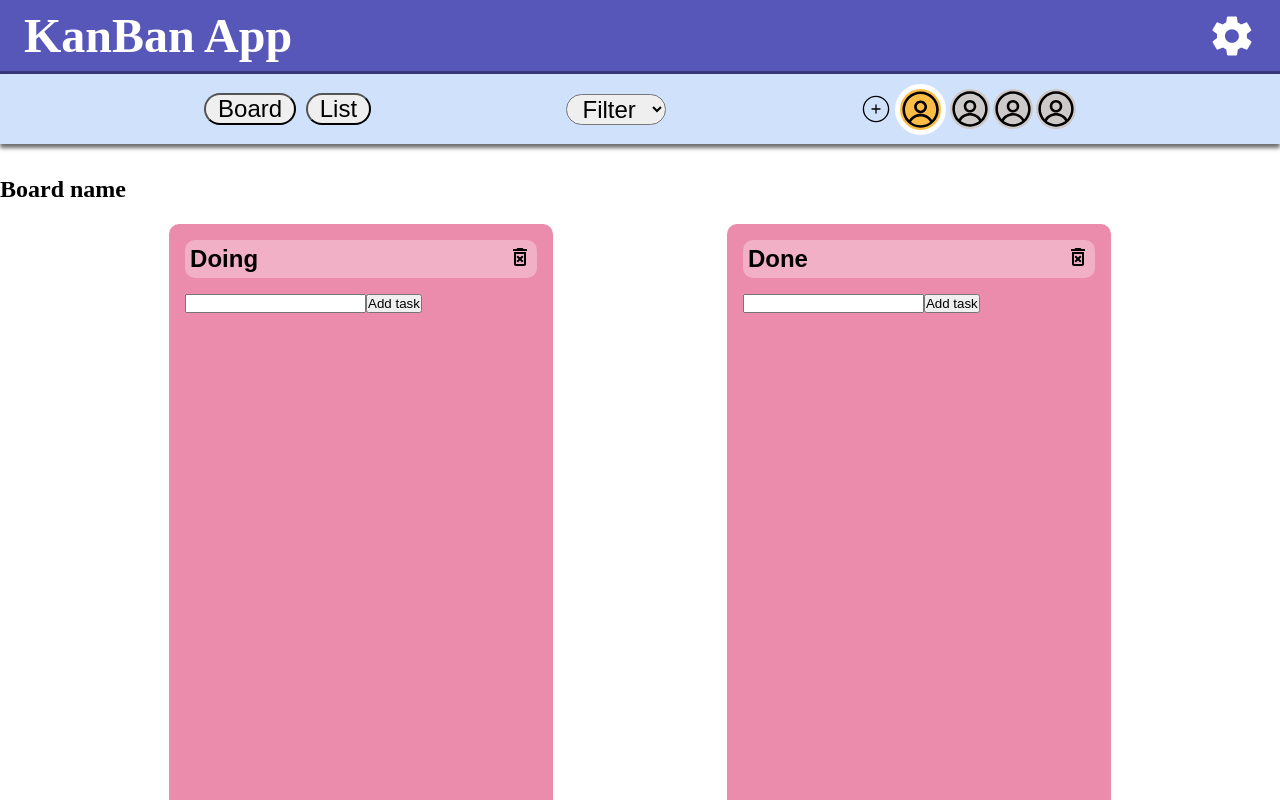
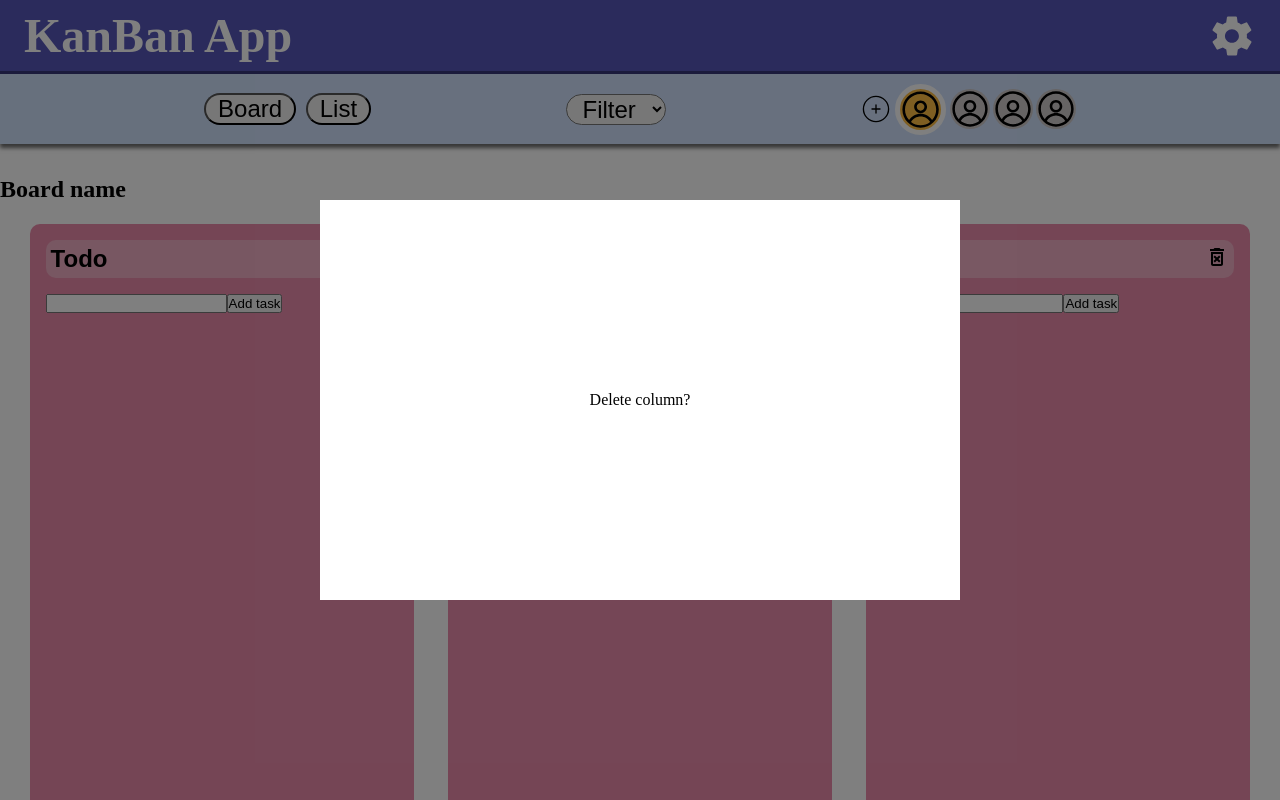
Before and after one commit to jumistrandberg/kanban_collab, a React (Vite) app: page / in a window 1280 px wide. Both pictures are taken after a click on the icon 380 px from the left and 257 px from the top of the page. Shown: the top 800 px of the page. Built offline with nearby package versions, Linux system fonts and the light colour scheme.

Commit message:
Start of column deletion modal

```diff
--- a/package.json
+++ b/package.json
@@ -27,6 +27,6 @@
     "eslint-plugin-react": "^7.33.2",
     "eslint-plugin-react-hooks": "^4.6.0",
     "eslint-plugin-react-refresh": "^0.4.5",
-    "vite": "^5.1.4"
+    "vite": "^5.2.9"
   }
 }
--- a/src/components/Column.jsx
+++ b/src/components/Column.jsx
@@ -1,21 +1,27 @@
-import React from "react";
+import { React, useState } from "react";
 import Task from "./Task";
 import AddTask from "./AddTask";
 import styles from "../styling/Column.module.css";
 import { useSelector, useDispatch } from "react-redux";
 import { removeColumn } from "../features/columns/columnSlice";
 import { MdOutlineDeleteForever as DeleteBtn } from "react-icons/md";
+import ConfirmDeletionModal from "./ConfirmDeletionModal";
 
 const Column = ({ id, columnIndex, title }) => {
+  const [showModal, setShowModal] = useState(false);
   const tasks = useSelector((state) => state.allTaskReducer.tasks);
   const dispatch = useDispatch();
+  const ConfirmDeltion = () => {
+    setShowModal(true);
+  };
   return (
     <div className={styles.column}>
       <div className={styles.titleContainer}>
         <h2 className={styles.title}>{title}</h2>
         <DeleteBtn
           className={styles.delete}
-          onClick={() => dispatch(removeColumn(id))}
+          //onClick={() => dispatch(removeColumn(id))}
+          onClick={ConfirmDeltion}
         />
       </div>
       {tasks.map((task) =>
@@ -24,6 +30,7 @@ const Column = ({ id, columnIndex, title }) => {
         ) : null
       )}
       <AddTask columnIndex={columnIndex} />
+      {showModal && <ConfirmDeletionModal />}
     </div>
   );
 };
--- /dev/null
+++ b/src/components/ConfirmDeletionModal.jsx
@@ -0,0 +1,17 @@
+import React, { useState } from "react";
+import styles from "../styling/Column.module.css";
+
+const ConfirmDeletionModal = () => {
+  return (
+    <>
+      <div className={styles.modalContainer}>
+        <div className={styles.deletionModal}>
+          Delete column?
+          <form action=""></form>
+        </div>
+      </div>
+    </>
+  );
+};
+
+export default ConfirmDeletionModal;
--- a/src/styling/Column.module.css
+++ b/src/styling/Column.module.css
@@ -31,3 +31,26 @@
 .delete {
   font-size: 1.5em;
 }
+
+.deletionModal {
+  z-index: 9;
+  width: 50%;
+  height: 50%;
+  display: flex;
+  align-items: center;
+  justify-content: center;
+  background-color: white;
+}
+
+.modalContainer {
+  position: fixed;
+  top: 0;
+  left: 0;
+  z-index: 8;
+  width: 100vw;
+  height: 100vh;
+  background-color: rgba(0, 0, 0, 0.5);
+  display: flex;
+  align-items: center;
+  justify-content: center;
+}
```
Also changed, not shown: 1 other file (tests, documents, lock files or other folders).
